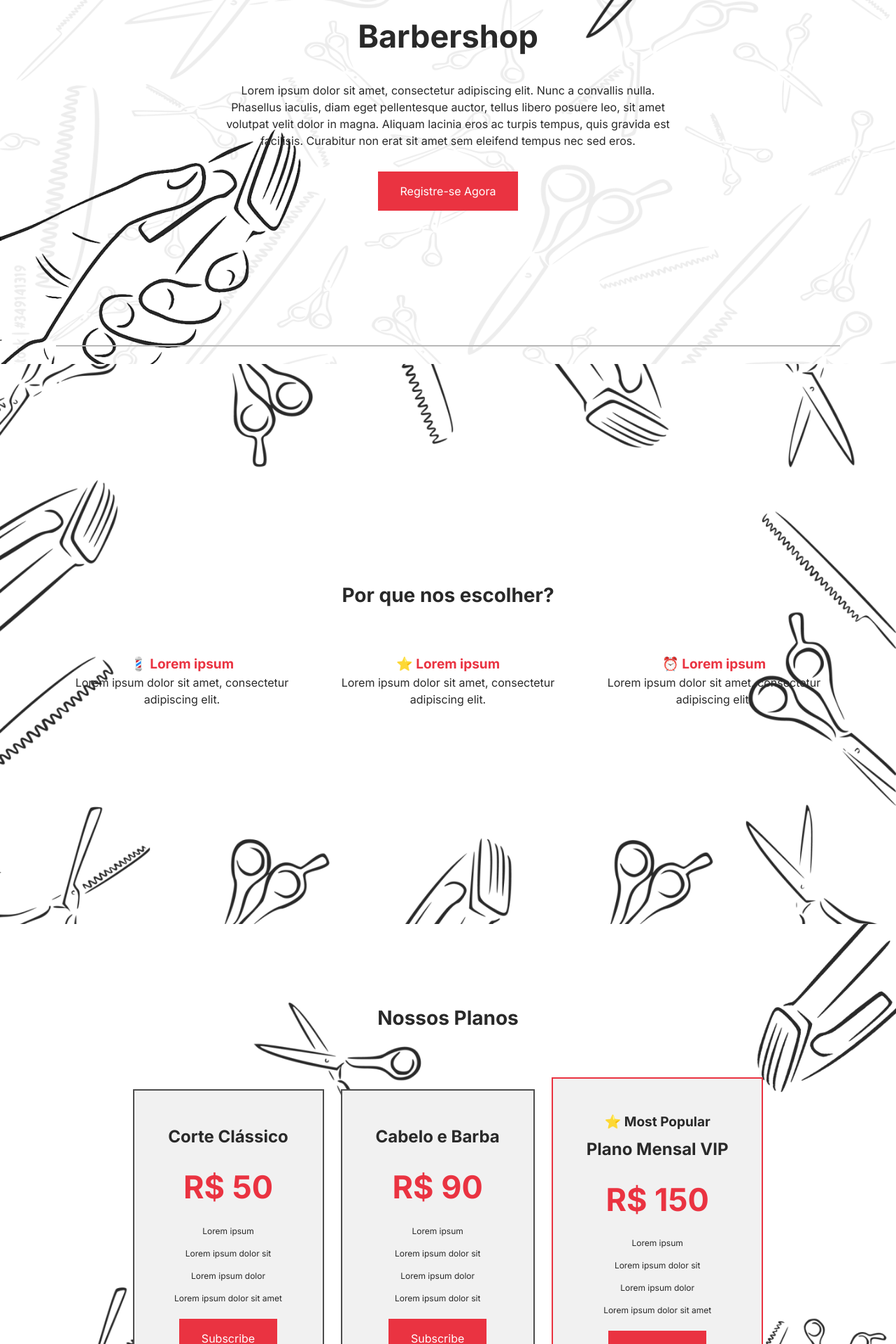
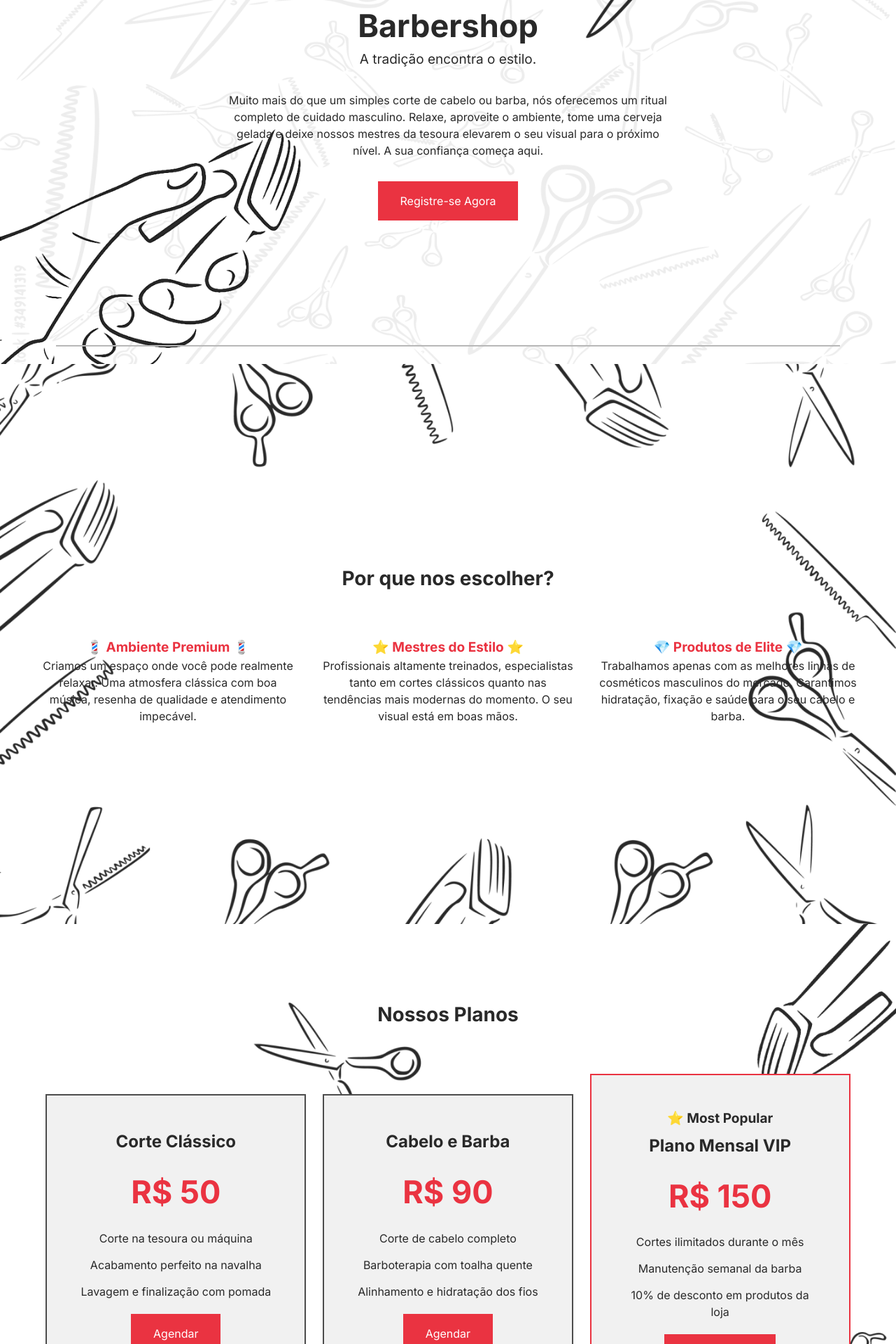
Before and after one commit to Paulo-Mikhael/barbershop, a Next.js app: page / in a window 1280 px wide. Shown: the part 280-2200 px from the top of the page at 70% size. Built offline with nearby package versions, Linux system fonts and the light colour scheme.

Commit message:
UX Texts

```diff
--- a/app/components/Pages/HomePage/HomeAbout/index.tsx
+++ b/app/components/Pages/HomePage/HomeAbout/index.tsx
@@ -5,23 +5,23 @@ export default function HomeAbout() {
         <h2 className="text-subtitle font-bold mb-16">
           Por que nos escolher?
         </h2>
-        <ul className="flex gap-3">
+        <ul className="flex gap-8">
           <li className="max-w-92 flex flex-col items-center">
-            <p className="text-section-subtitle font-bold text-brand-default">💈 Lorem ipsum</p>
+            <p className="text-section-subtitle font-bold text-brand-default">💈 Ambiente Premium 💈</p>
             <p className="text-center">
-              Lorem ipsum dolor sit amet, consectetur adipiscing elit.
+              Criamos um espaço onde você pode realmente relaxar. Uma atmosfera clássica com boa música, resenha de qualidade e atendimento impecável.
             </p>
           </li>
           <li className="max-w-92 flex flex-col items-center">
-            <p className="text-section-subtitle font-bold text-brand-default">⭐ Lorem ipsum</p>
+            <p className="text-section-subtitle font-bold text-brand-default">⭐ Mestres do Estilo ⭐</p>
             <p className="text-center">
-              Lorem ipsum dolor sit amet, consectetur adipiscing elit.
+              Profissionais altamente treinados, especialistas tanto em cortes clássicos quanto nas tendências mais modernas do momento. O seu visual está em boas mãos.
             </p>
           </li>
           <li className="max-w-92 flex flex-col items-center">
-            <p className="text-section-subtitle font-bold text-brand-default">⏰ Lorem ipsum</p>
+            <p className="text-section-subtitle font-bold text-brand-default">💎 Produtos de Elite 💎</p>
             <p className="text-center">
-              Lorem ipsum dolor sit amet, consectetur adipiscing elit.
+              Trabalhamos apenas com as melhores linhas de cosméticos masculinos do mercado. Garantimos hidratação, fixação e saúde para o seu cabelo e barba.
             </p>
           </li>
         </ul>
--- a/app/components/Pages/HomePage/HomeFaq/index.tsx
+++ b/app/components/Pages/HomePage/HomeFaq/index.tsx
@@ -8,16 +8,16 @@ type FaqContent = {
 export default function HomeFaq() {
   const faqQuestions: FaqContent[] = [
     {
-      title: "Lorem ipsum dolor sit amet",
-      answer: "Lorem ipsum dolor sit amet, consectetur adipiscing elit. Nunc a convallis nulla. Phasellus iaculis, diam eget pellentesque auctor, tellus libero posuere leo, sit amet volutpat velit dolor in magna."
+      title: "Preciso agendar horário ou posso chegar na hora?",
+      answer: "Recomendamos fortemente que você agende seu horário pelo nosso site ou app para evitar filas e garantir seu atendimento. No entanto, sempre tentamos encaixar clientes que chegam de surpresa, dependendo da disponibilidade dos barbeiros no momento."
     },
     {
-      title: "Lorem ipsum dolor sit amet",
-      answer: "Lorem ipsum dolor sit amet, consectetur adipiscing elit. Nunc a convallis nulla. Phasellus iaculis, diam eget pellentesque auctor, tellus libero posuere leo, sit amet volutpat velit dolor in magna."
+      title: "Como funciona o pacote VIP Mensal?",
+      answer: "O Plano VIP foi criado para quem gosta de estar com o visual sempre impecável. Pagando uma taxa fixa, você pode vir cortar o cabelo quantas vezes quiser no mês e alinhar a barba semanalmente, sem pagar nada a mais por isso na cadeira."
     },
     {
-      title: "Lorem ipsum dolor sit amet",
-      answer: "Lorem ipsum dolor sit amet, consectetur adipiscing elit. Nunc a convallis nulla. Phasellus iaculis, diam eget pellentesque auctor, tellus libero posuere leo, sit amet volutpat velit dolor in magna."
+      title: "Vocês atendem crianças (corte infantil)?",
+      answer: "Com certeza! Nossos profissionais têm a paciência e a técnica necessárias para atender os pequenos (a partir de 3 anos). O ambiente é amigável e garantimos que eles sairão cheios de estilo."
     },
   ];
 
--- a/app/components/Pages/HomePage/HomeFooter/index.tsx
+++ b/app/components/Pages/HomePage/HomeFooter/index.tsx
@@ -19,12 +19,12 @@ export default function HomeFooter() {
           <div className="flex flex-col gap-2.5">
             <span className="flex h-9">
               <Button full>
-                Criar conta
+                ENTRAR E AGENDAR
               </Button>
             </span>
             <span className="flex h-9">
               <Button variant="outlined" full>
-                Agendar sem uma conta
+                Agendar como convidado
               </Button>
             </span>
           </div>
--- a/app/components/Pages/HomePage/HomeMain/index.tsx
+++ b/app/components/Pages/HomePage/HomeMain/index.tsx
@@ -9,12 +9,13 @@ export default function HomeMain() {
       <span className="flex flex-col items-center justify-between grow py-6.25">
         <Bar />
         <div className="flex flex-col items-center justify-center gap-8">
-          <h1 className="text-highlight font-bold">
-            Barbershop
+          <h1 className="text-highlight font-bold text-center">
+            Barbershop<br />
+            <p className="text-section-subtitle font-normal">A tradição encontra o estilo.</p>
           </h1>
-          <p className="dark:text-typo-200 max-w-159.25 text-center">
-            Lorem ipsum dolor sit amet, consectetur adipiscing elit. Nunc a convallis nulla. Phasellus iaculis, diam eget pellentesque auctor, tellus libero posuere leo, sit amet volutpat velit dolor in magna. Aliquam lacinia eros ac turpis tempus, quis gravida est facilisis. Curabitur non erat sit amet sem eleifend tempus nec sed eros.
-          </p>
+          <h2 className="dark:text-typo-200 max-w-159.25 text-center">
+            Muito mais do que um simples corte de cabelo ou barba, nós oferecemos um ritual completo de cuidado masculino. Relaxe, aproveite o ambiente, tome uma cerveja gelada e deixe nossos mestres da tesoura elevarem o seu visual para o próximo nível. A sua confiança começa aqui.
+          </h2>
           <Button>
             Registre-se Agora
           </Button>
--- a/app/components/Pages/HomePage/HomePlans/Cards/Card/index.tsx
+++ b/app/components/Pages/HomePage/HomePlans/Cards/Card/index.tsx
@@ -28,7 +28,7 @@ export default function Card({ mostPopular = false, ...card }: CardContent) {
       <p className="text-brand-default text-highlight font-bold">
         R$ {card.price}
       </p>
-      <ul className="flex flex-col items-center text-caption gap-3.5 max-w-68 text-center">
+      <ul className="flex flex-col items-center text-paragraph gap-3.5 max-w-68 text-center">
         {card.benefits.map((benefit, index) => (
           <li key={index}>
             {benefit}
@@ -36,7 +36,7 @@ export default function Card({ mostPopular = false, ...card }: CardContent) {
         ))}
       </ul>
       <Button onClick={card.onClick}>
-        Subscribe
+        {mostPopular ? "Inscrever-se" : "Agendar"}
       </Button>
     </span>
   );
--- a/app/components/Pages/HomePage/HomePlans/Cards/index.tsx
+++ b/app/components/Pages/HomePage/HomePlans/Cards/index.tsx
@@ -5,30 +5,27 @@ const cards: CardContent[] = [
     title: "Corte Clássico",
     price: 50,
     benefits: [
-      "Lorem ipsum",
-      "Lorem ipsum dolor sit",
-      "Lorem ipsum dolor",
-      "Lorem ipsum dolor sit amet"
+      "Corte na tesoura ou máquina",
+      "Acabamento perfeito na navalha",
+      "Lavagem e finalização com pomada",
     ]
   },
   {
     title: "Cabelo e Barba",
     price: 90,
     benefits: [
-      "Lorem ipsum",
-      "Lorem ipsum dolor sit",
-      "Lorem ipsum dolor",
-      "Lorem ipsum dolor sit"
+      "Corte de cabelo completo",
+      "Barboterapia com toalha quente",
+      "Alinhamento e hidratação dos fios",
     ]
   },
   {
     title: "Plano Mensal VIP",
     price: 150,
     benefits: [
-      "Lorem ipsum",
-      "Lorem ipsum dolor sit",
-      "Lorem ipsum dolor",
-      "Lorem ipsum dolor sit amet"
+      "Cortes ilimitados durante o mês",
+      "Manutenção semanal da barba",
+      "10% de desconto em produtos da loja",
     ],
     mostPopular: true
   },
--- a/app/components/Pages/HomePage/HomePlans/index.tsx
+++ b/app/components/Pages/HomePage/HomePlans/index.tsx
@@ -1,5 +1,4 @@
 import Bar from "@/app/components/Bar";
-import Card from "./Cards/Card";
 import Cards from "./Cards";
 
 export default function HomePlans() {
```
